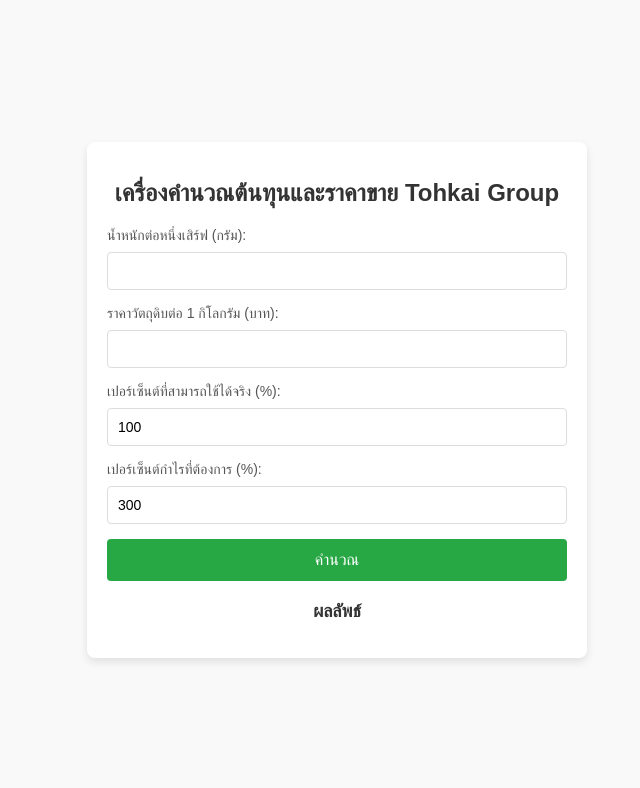
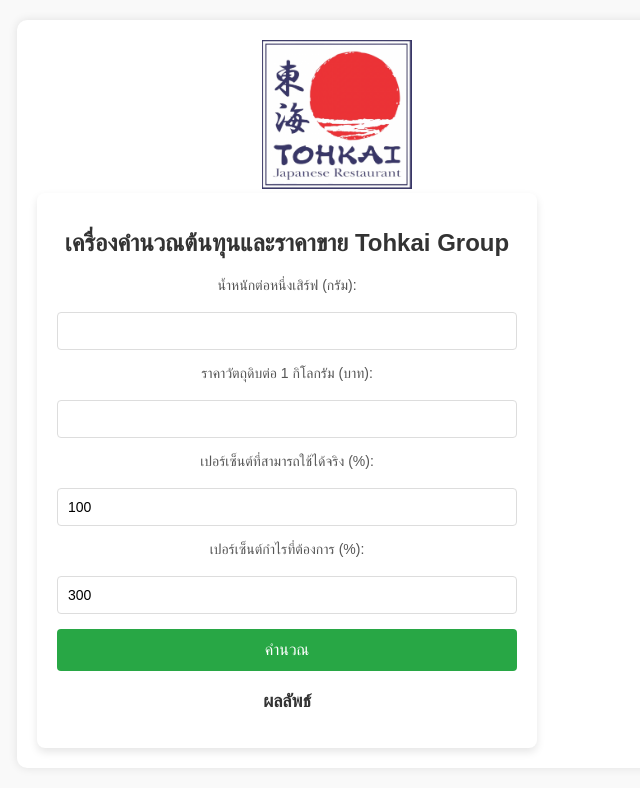
Before and after one commit to Marcomabeau/Cost-Profit-Calculator, a plain HTML site: page index.html in a window 1280 px wide. Shown: the whole page, without its empty margins (303-943 px from the left). Drawn offline with Linux system fonts and the light colour scheme.

Commit message:
Add files via upload

```diff
--- a/index.html
+++ b/index.html
@@ -3,6 +3,34 @@
 <head>
     <meta charset="UTF-8">
     <meta name="viewport" content="width=device-width, initial-scale=1.0">
+    <title>Tohkai Japanese Restaurant Feedback</title>
+    <style>
+        body {
+            font-family: Arial, sans-serif;
+            background-color: #f9f9f9;
+            text-align: center;
+            margin: 0;
+            padding: 20px;
+        }
+        .container {
+            background-color: white;
+            padding: 20px;
+            max-width: 600px;
+            margin: auto;
+            box-shadow: 0 0 10px rgba(0,0,0,0.1);
+            border-radius: 10px;
+        }
+        img {
+            width: 150px;
+        }
+        input, textarea {
+            width: 100%;
+            padding: 10px;
+            margin: 10px 0;
+            border-radius: 5px;
+            border: 1px solid #ccc;
+        }
+
     <title>เครื่องคำนวณต้นทุนและราคาขาย Tohkai Group</title>
     <style>
         /* สไตล์สำหรับหน้าเพจ */
@@ -88,6 +116,11 @@
     </style>
 </head>
 <body>
+
+
+    <div class="container">
+        <img src="tohkailogo.jpg" alt="Tohkai Japanese Restaurant Logo">
+
     <div class="calculator-container">
         <h1>เครื่องคำนวณต้นทุนและราคาขาย Tohkai Group</h1>
 
```
Also changed, not shown: tohkailogo.jpg (added).
